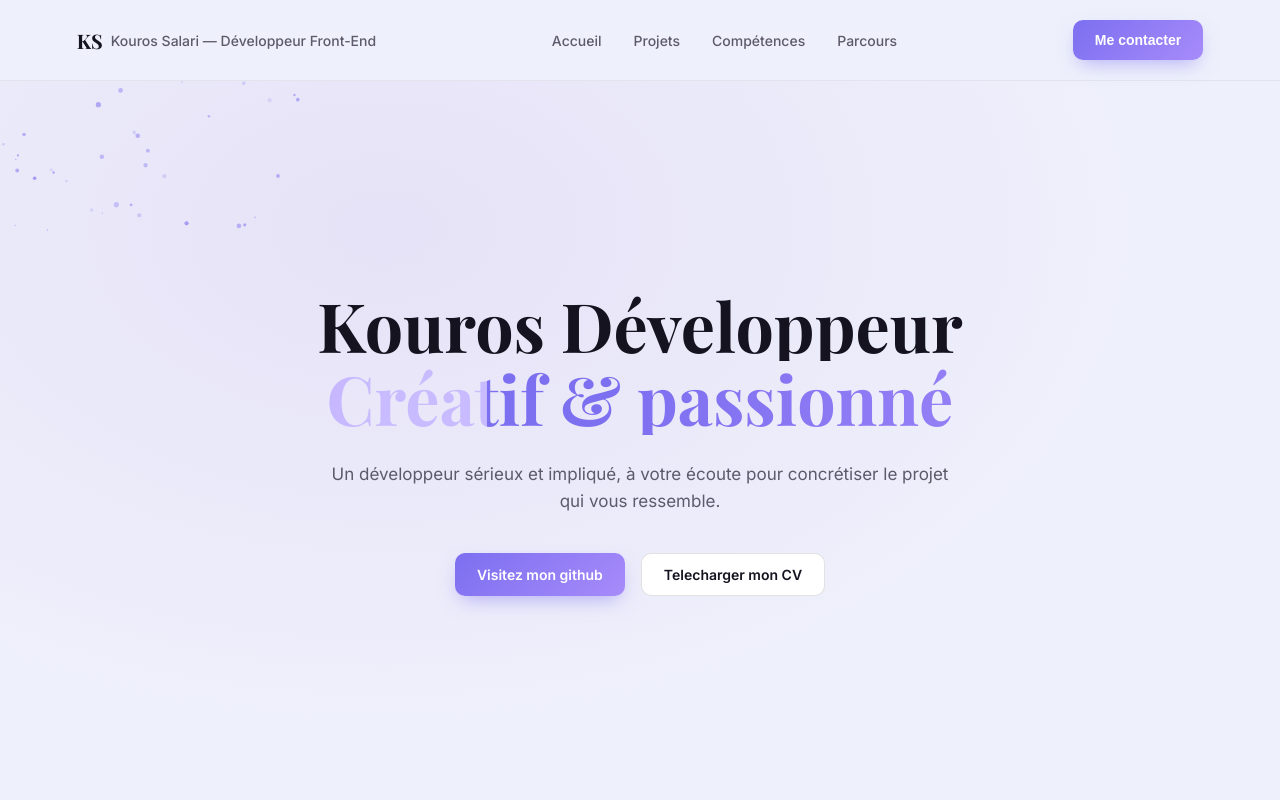
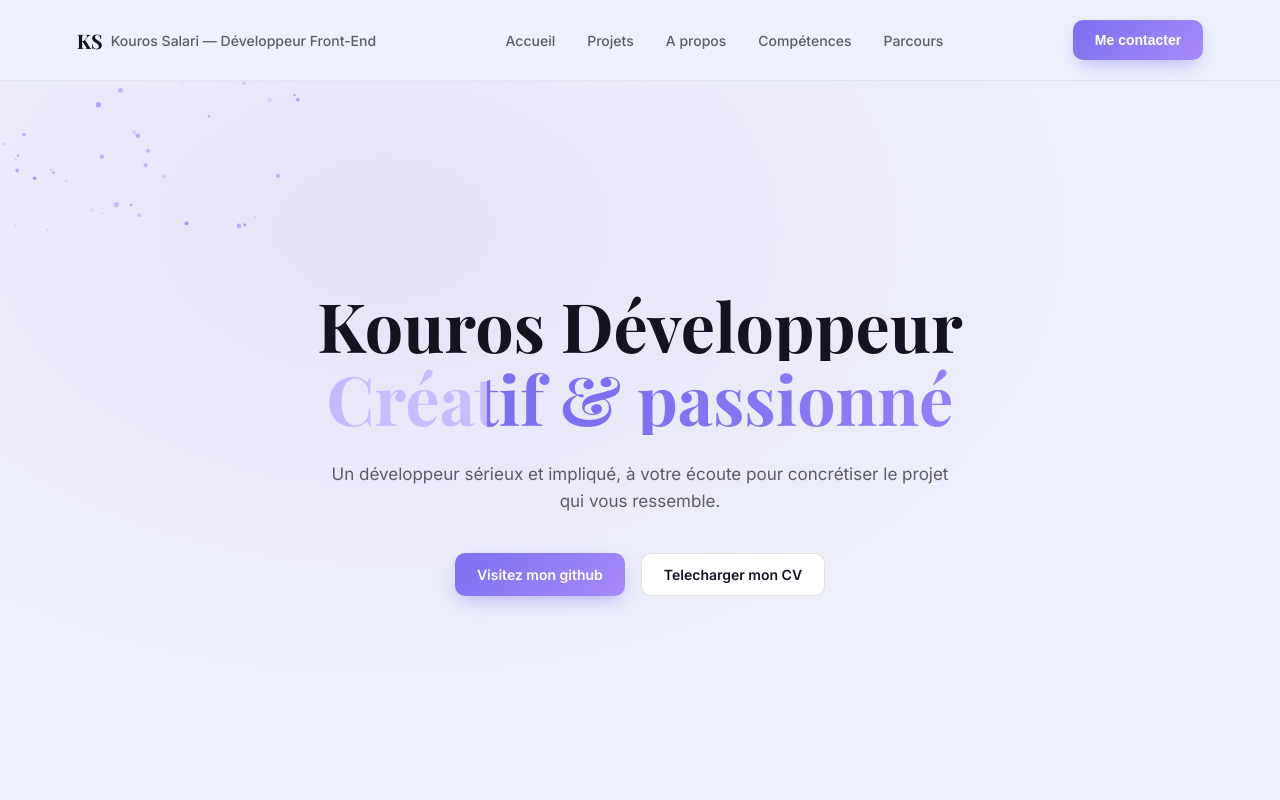
Before and after one commit to kourossalari/Mon-site, a Next.js app in the folder Front-end/kouros-portfolio/: page / in a window 1280 px wide. Shown: the top 800 px of the page. Built offline with nearby package versions, Linux system fonts and the light colour scheme; a web font is replaced by a local one.

Commit message:
feat(header): add a new button and update of the link of the existant button
- Add of a new button in the component header
- update of the link of a button already existing

```diff
--- a/Front-end/kouros-portfolio/src/app/page.js
+++ b/Front-end/kouros-portfolio/src/app/page.js
@@ -120,9 +120,9 @@ export default function Home() {
               comme React et Next.js.
             </p>
 
-            <a href="/parcours" className="btn btn-primary">
+            <Link href="/parcours" className="btn btn-primary">
               Voir mon parcours
-            </a>
+            </Link>
           </div>
 
           <img
--- a/Front-end/kouros-portfolio/src/components/Header.jsx
+++ b/Front-end/kouros-portfolio/src/components/Header.jsx
@@ -15,11 +15,15 @@ export default function Header() {
         </span>
 
         <span className="linkMedia">
+          <Link href="/#parcours">A propos</Link>
+        </span>
+
+        <span className="linkMedia">
           <Link href="/#competences">Compétences</Link>
         </span>
 
         <span className="linkMedia">
-          <Link href="/#parcours">Parcours</Link>
+          <Link href="/parcours">Parcours</Link>
         </span>
       </nav>
       <Link href="/contact">
```
